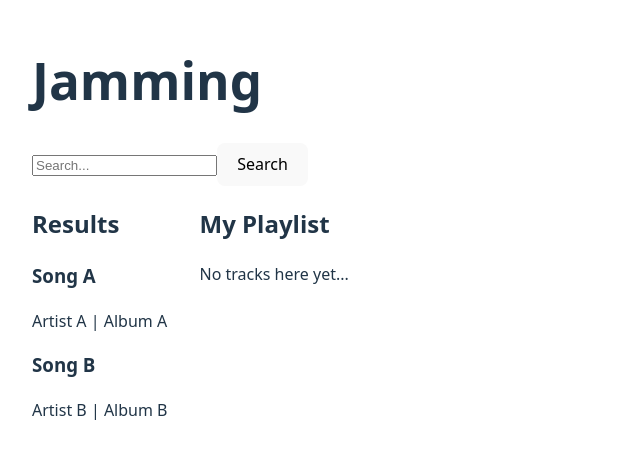
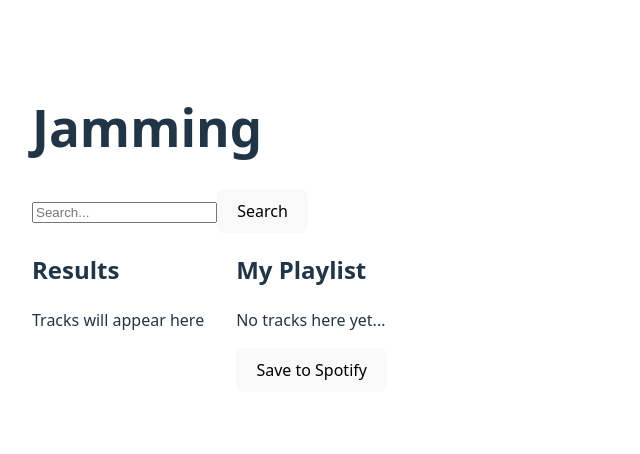
Before and after one commit to C0DREA/Jamming-React-App, a React (Vite) app: page / in a window 1280 px wide. Shown: the part 172-626 px from the top of the page, without its empty margins (0-640 px from the left). Built offline with nearby package versions, Linux system fonts and the light colour scheme.

Commit message:
Implemented a few steps of logic

```diff
--- a/src/App.jsx
+++ b/src/App.jsx
@@ -4,33 +4,48 @@ import Header from './components/Header.jsx';
 import SearchBar from './components/SearchBar/SearchBar.jsx';
 import TrackList from './components/Tracklist/Tracklist.jsx';
 import Playlist from './components/Playlist/Playlist.jsx';
+import { useState } from 'react';
 
 function App() {
 
-  const searchResults = [
-    {
-      id: 1,
-      name: 'Song A',
-      artist: 'Artist A',
-      album: 'Album A'
-    },
-    {
-      id: 2,
-      name: 'Song B',
-      artist: 'Artist B',
-      album: 'Album B'
+  const [playlistTracks, setPlaylistTracks] = useState([]);
+  const [searchResults, setSearchResults] = useState([]);
+  const search = (term) => {
+    const mockResults = [
+      { id: 1, name: 'Song A', artist: 'Artist A', album: 'Album A' },
+      { id: 2, name: 'Song B', artist: 'Artist B', album: 'Album B' },
+      { id: 3, name: 'Song C', artist: 'Artist C', album: 'Album C' }
+    ]
+    setSearchResults(mockResults);
+  }
+
+  const addTrack = (track) => {
+    // preventing duplicates
+    if(!playlistTracks.find(t => t.id === track.id)) {
+      setPlaylistTracks([...playlistTracks, track]);
     }
-  ];
+  };
 
-  const playlistTracks = [];
+  const removeTrack = (track) => {
+    setPlaylistTracks(playlistTracks.filter(t => t.id !== track.id));
+  };
+
+  const savePlaylist = (tracks) => {
+    const trackNames = tracks.map(track => track.name);
+    console.log('Saving playlist to Spotify:', trackNames)
+  };
 
   return (
     <div className='app'>
       <Header />
-      <SearchBar />
+      <SearchBar onSearch={search} />
       <div className='content'>
-        <TrackList tracks={searchResults} />
-        <Playlist name='My Playlist' tracks={playlistTracks}/>
+        <TrackList tracks={searchResults} isRemoval={false} onAdd={addTrack} />
+        <Playlist
+          name='My Playlist'
+          tracks={playlistTracks}
+          onRemove={removeTrack}
+          onSave={savePlaylist}/>
       </div>
     </div>
   );
--- a/src/components/Playlist/Playlist.jsx
+++ b/src/components/Playlist/Playlist.jsx
@@ -2,16 +2,26 @@ import React from "react";
 import TrackList from "../Tracklist/Tracklist";
 import Track from "../Track/Track";
 
-function Playlist({ name, tracks }) {
+function Playlist({ name, tracks, onRemove, onSave }) {
+
+    const handleSave = () => {
+        if(onSave) onSave(tracks);
+    };
+
     return (
         <section>
             <h2>{name}</h2>
 
             {tracks && tracks.length > 0 ? (
-                <TrackList tracks={tracks} />
+                <TrackList
+                    tracks={tracks}
+                    isRemoval={true}
+                    onRemove={onRemove}
+                />
             ) : (
                 <p>No tracks here yet...</p>
             )}
+            <button onClick={handleSave}>Save to Spotify</button>
 
         </section>
     );
--- a/src/components/SearchBar/SearchBar.jsx
+++ b/src/components/SearchBar/SearchBar.jsx
@@ -1,10 +1,29 @@
 import React from "react";
+import { useState } from "react";
 
-function SearchBar() {
+function SearchBar({ onSearch }) {
+
+    const [term, setTerm] = useState("");
+
+    const handleChange = (e) => setTerm(e.target.value);
+
+    const handleSearch = () => {
+        if (onSearch) onSearch(term);
+    };
+
+    const handleKeyPress = (e) => {
+        if (e.key === 'Enter') handleSearch();
+    };
+
     return (
         <section>
-            <input type="text" placeholder="Search..." />
-            <button>Search</button>
+            <input
+                type="text"
+                placeholder="Search..."
+                value={term}
+                onChange={handleChange}
+                onKeyPress={handleKeyPress} />
+            <button onClick={handleSearch}>Search</button>
         </section>
     );
 }
--- a/src/components/Track/Track.jsx
+++ b/src/components/Track/Track.jsx
@@ -1,11 +1,24 @@
 import React from "react";
 import './Track.css';
 
-function Track({ track }) {
+function Track({ track, isRemoval, onAdd, onRemove }) {
+
+    const handleAdd = () => {
+        if (onAdd) onAdd(track);
+    }
+
+    const handleRemove = () => {
+        if(onRemove) onRemove(track);
+    };
+
     return (
         <div className="track">
-            <h3>{track.name}</h3>
-            <p>{track.artist} | {track.album}</p>
+            <div>
+                <h3>{track.name}</h3>
+                <p>{track.artist} | {track.album}</p>
+            </div>
+            {!isRemoval && <button onClick={handleAdd}>Add</button>}
+            {isRemoval && <button onClick={handleRemove}>Remove</button>}
         </div>
     );
 }
--- a/src/components/Tracklist/Tracklist.jsx
+++ b/src/components/Tracklist/Tracklist.jsx
@@ -1,14 +1,20 @@
 import React from "react";
 import Track from "../Track/Track.jsx";
 
-function TrackList({ tracks }) {
+function TrackList({ tracks, isRemoval, onAdd, onRemove }) {
     return (
         <section>
             <h2>Results</h2>
 
             {tracks && tracks.length > 0 ? (
                 tracks.map(track => (
-                    <Track key={track.id} track={track} />
+                    <Track
+                        key={track.id}
+                        track={track}
+                        isRemoval={isRemoval}
+                        onAdd={onAdd}
+                        onRemove={onRemove}
+                     />
                 ))
             ) : (
                 <p>Tracks will appear here</p>
```
